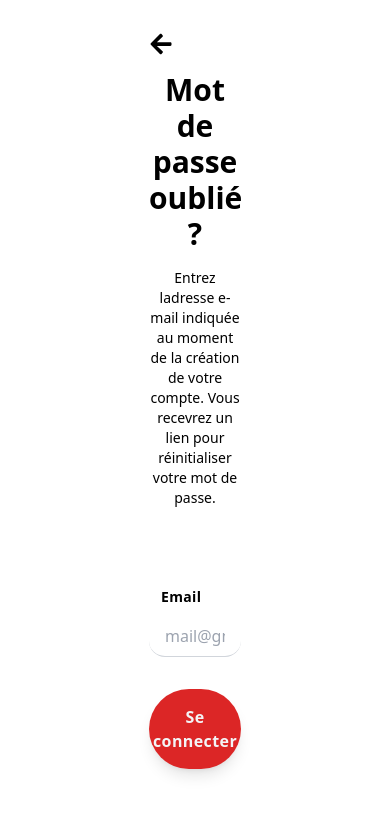
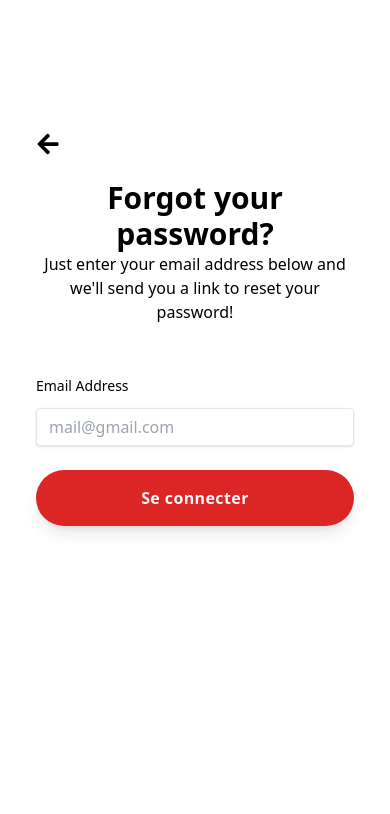
Before and after one commit to mansmahamat/martial-connexion, a React (Create React App) app in the folder client/: page /forgotpassword in a window 390 px wide. Shown: the top 814 px of the page. Built offline with nearby package versions, Linux system fonts and the light colour scheme.

Commit message:
:art: responsive forgot password
responsive forgot password

```diff
--- a/client/src/pages/ForgotPassword/ForgotPasswordScreen.tsx
+++ b/client/src/pages/ForgotPassword/ForgotPasswordScreen.tsx
@@ -11,6 +11,7 @@ import { FaArrowLeft } from 'react-icons/fa';
 const ForgotPasswordScreen = () => {
   const [error, setError] = useState('');
   const [success, setSuccess] = useState('');
+  const [disabledB, setDisabledB] = useState(false);
   const navigate = useNavigate();
   const initialValues = { email: '' };
 
@@ -35,7 +36,6 @@ const ForgotPasswordScreen = () => {
     if (forgotPassword.isSuccess) {
       setSuccess('Un email vient de vous être envoyé');
       setError('');
-      setSuccess('');
     }
   }, [forgotPassword.isSuccess]);
 
@@ -49,64 +49,41 @@ const ForgotPasswordScreen = () => {
   }, [forgotPassword.isError]);
 
   return (
-    <div className="h-screen  flex ">
-      <div className="flex flex-col sm:flex-row items-center md:items-start sm:justify-center md:justify-start flex-auto min-w-0 ">
-        <div
-          className="sm:w-1/2 xl:w-3/5 h-full hidden md:flex flex-auto items-center justify-center p-10 overflow-hidden bg-purple-900  bg-no-repeat bg-cover relative"
-          style={{
-            backgroundImage:
-              'url(' +
-              'https://images.pexels.com/photos/5895867/pexels-photo-5895867.jpeg?auto=compress&cs=tinysrgb&dpr=2&h=750&w=1260' +
-              ')',
-            backgroundPosition: 'center',
-            backgroundSize: 'cover',
-            backgroundRepeat: 'no-repeat'
-          }}>
-          <div className="absolute bg-red-500 opacity-40 inset-0 z-0"></div>
-          <div className="w-full  max-w-md z-10">
-            <div className="sm:text-4xl xl:text-5xl font-bold leading-tight mb-6"></div>
-            <div className="sm:text-sm xl:text-md  font-normal"></div>
-          </div>
-        </div>
-        <div className="md:flex md:items-center md:justify-center  sm:w-auto md:h-full w-2/5 xl:w-2/5 p-8  md:p-10 lg:p-14 sm:rounded-lg md:rounded-none ">
-          <div className="max-w-md w-full space-y-8">
-            <div className="text-center">
-              <div>
+    <div className="flex justify-center h-screen  antialiased">
+      <div className=" sm:mt-40 mt-24 my-auto max-w-md  p-3 ">
+        <div className="text-center m-6">
+          <div className="mb-6">
             <Link to="/login">
               <FaArrowLeft className=" text-2xl cursor-pointer" />
             </Link>
-                <h2 className="mt-4 text-3xl font-bold ">Mot de passe oublié ?</h2>
           </div>
 
-              <p className="my-4 text-sm ">
-                Entrez ladresse e-mail indiquée au moment de la création de votre compte. Vous
-                recevrez un lien pour réinitialiser votre mot de passe.
+          <h1 className="text-3xl font-semibold ">Forgot your password?</h1>
+          <p className="">
+            Just enter your email address below and we'll send you a link to reset your password!
           </p>
-              <span className="text-red-700 text-lg italic ml-3"> {error}</span>
-              <span className="text-green-700 text-lg italic ml-3"> {success}</span>
+          <span className="text-red-700 text-lg italic mt-8 ml-3"> {error}</span>
+          <span className="text-green-700 text-lg mt-8 italic ml-3"> {success}</span>
         </div>
-
+        <div className="m-6">
           <form
             onSubmit={(e) => {
               e.preventDefault();
               handleSubmit();
             }}
-              className="mt-8 space-y-6">
-              <div className="relative">
-                <div className="absolute right-3 mt-4"></div>
-                <label className="ml-3 text-sm font-bold  tracking-wide">Email</label>
+            className="mb-4">
+            <div className="mb-6">
+              <label className="block mb-2 text-sm  ">Email Address</label>
               <input
-                  className=" w-full my-2 text-base text-red-600 px-4 py-2 border-b border-gray-300 focus:outline-none rounded-2xl focus:border-indigo-500"
                 name="email"
                 id="email"
                 type="email"
                 onChange={handleChange}
                 placeholder="mail@gmail.com"
+                className="shadow appearance-none border rounded w-full py-2 px-3 text-gray-700 mt-1 leading-tight focus:outline-none focus:shadow-outline  "
               />
-                <span className="text-red-700  italic ml-3 mt-2"> {errors.email}</span>
             </div>
-
-              <div>
+            <div className="mb-6">
               <button
                 disabled={errors.email ? true : false}
                 type="submit"
@@ -118,7 +95,6 @@ const ForgotPasswordScreen = () => {
         </div>
       </div>
     </div>
-    </div>
   );
 };
 
```
Lines whose indentation alone changed are shown as unchanged.
